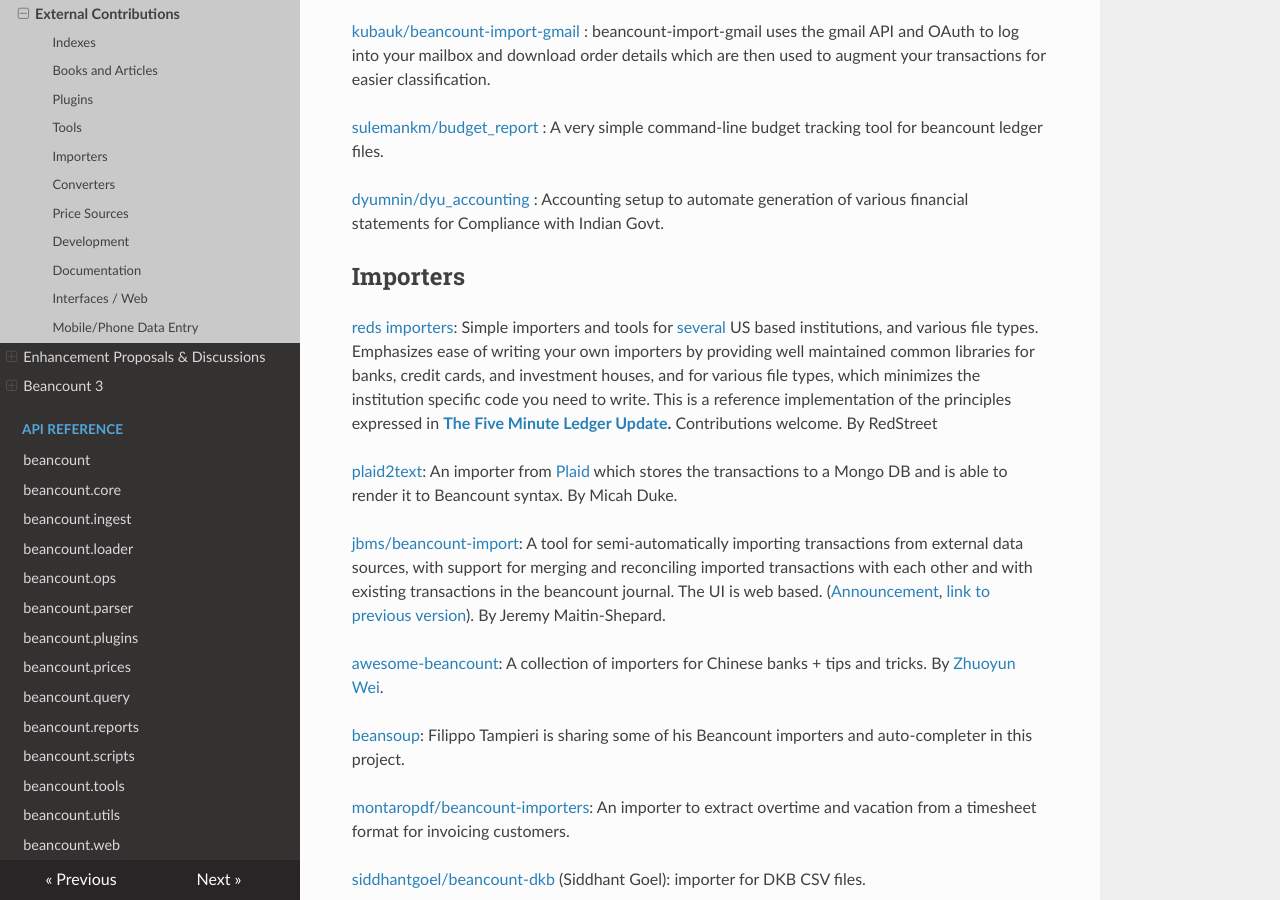
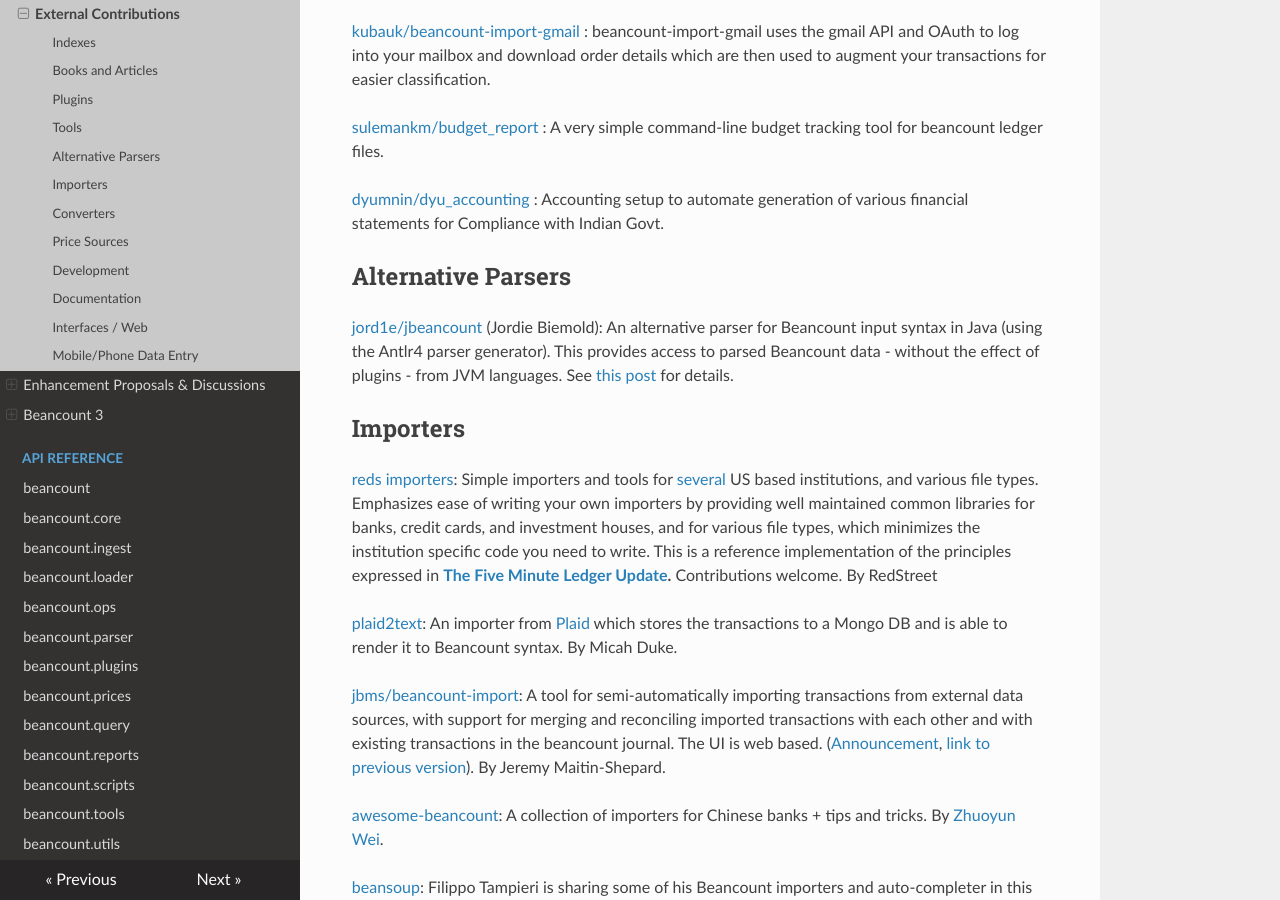
Before and after one commit to beancount/docs, an MkDocs documentation site: the page built from docs/external_contributions.md, in a window 1280 px wide and 900 px high, scrolled down 2604 px. Built offline with MkDocs 1.6.1, drawn with Linux system fonts in a browser that asks for light colours.

Commit message:
Re-generate docs

```diff
--- a/docs/external_contributions.md
+++ b/docs/external_contributions.md
@@ -86,6 +86,11 @@
 [<span class="underline">sulemankm/budget\_report</span>](https://github.com/sulemankm/budget_report) : A very simple command-line budget tracking tool for beancount ledger files.
 
 [<span class="underline">dyumnin/dyu\_accounting</span>](https://github.com/dyumnin/dyu_accounting) : Accounting setup to automate generation of various financial statements for Compliance with Indian Govt.
+
+Alternative Parsers<a id="alternative-parsers"></a>
+---------------------------------------------------
+
+[<span class="underline">jord1e/jbeancount</span>](https://github.com/jord1e/jbeancount) (Jordie Biemold): An alternative parser for Beancount input syntax in Java (using the Antlr4 parser generator). This provides access to parsed Beancount data - without the effect of plugins - from JVM languages. See [<span class="underline">this post</span>](https://groups.google.com/d/msgid/beancount/72ee8adb-a376-4e30-b6d4-ea8749f5f666n%40googlegroups.com?utm_medium=email&utm_source=footer) for details.
 
 Importers<a id="importers"></a>
 -------------------------------
```
Also changed, not shown: docs/beancount_language_syntax.md (+1 -1 lines).
